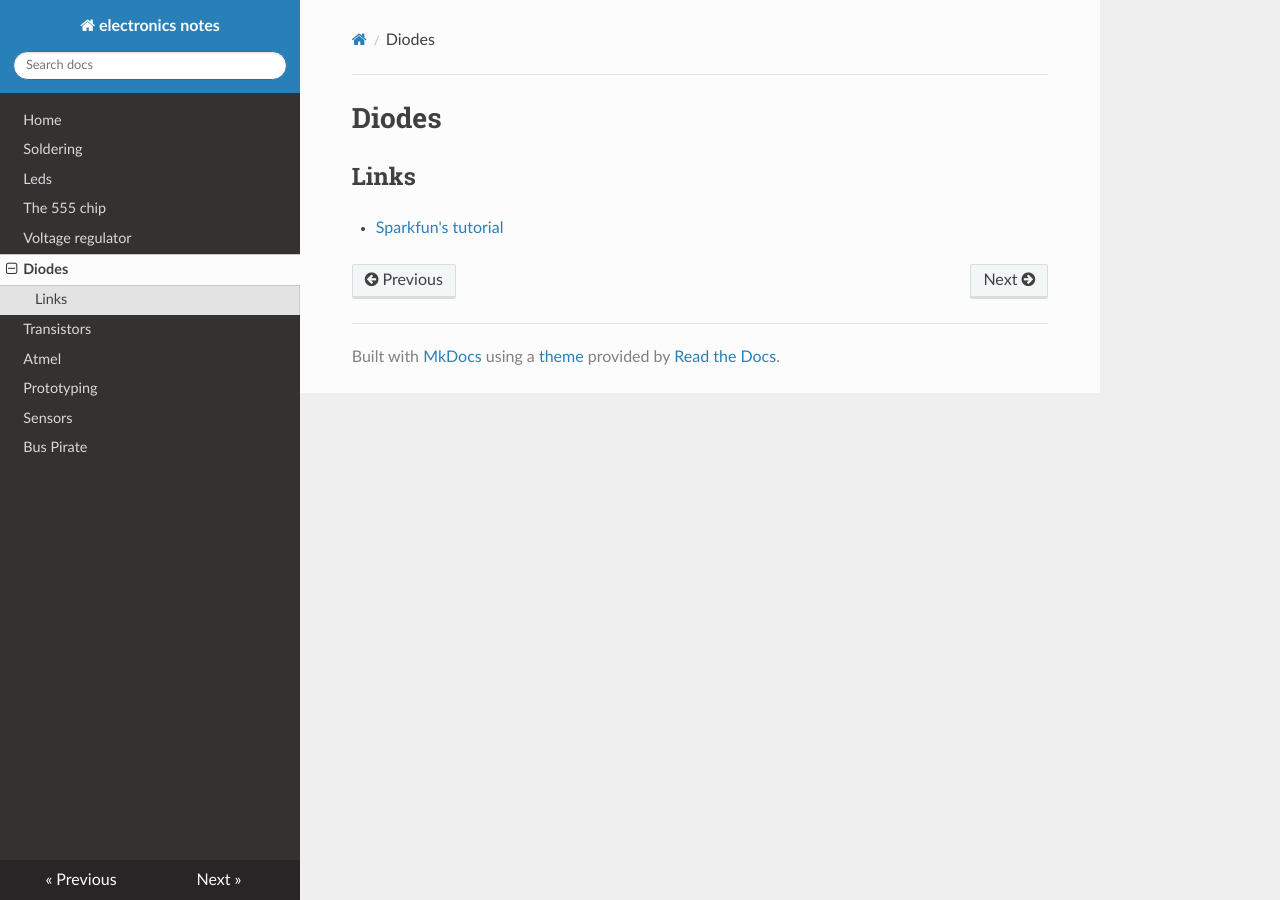
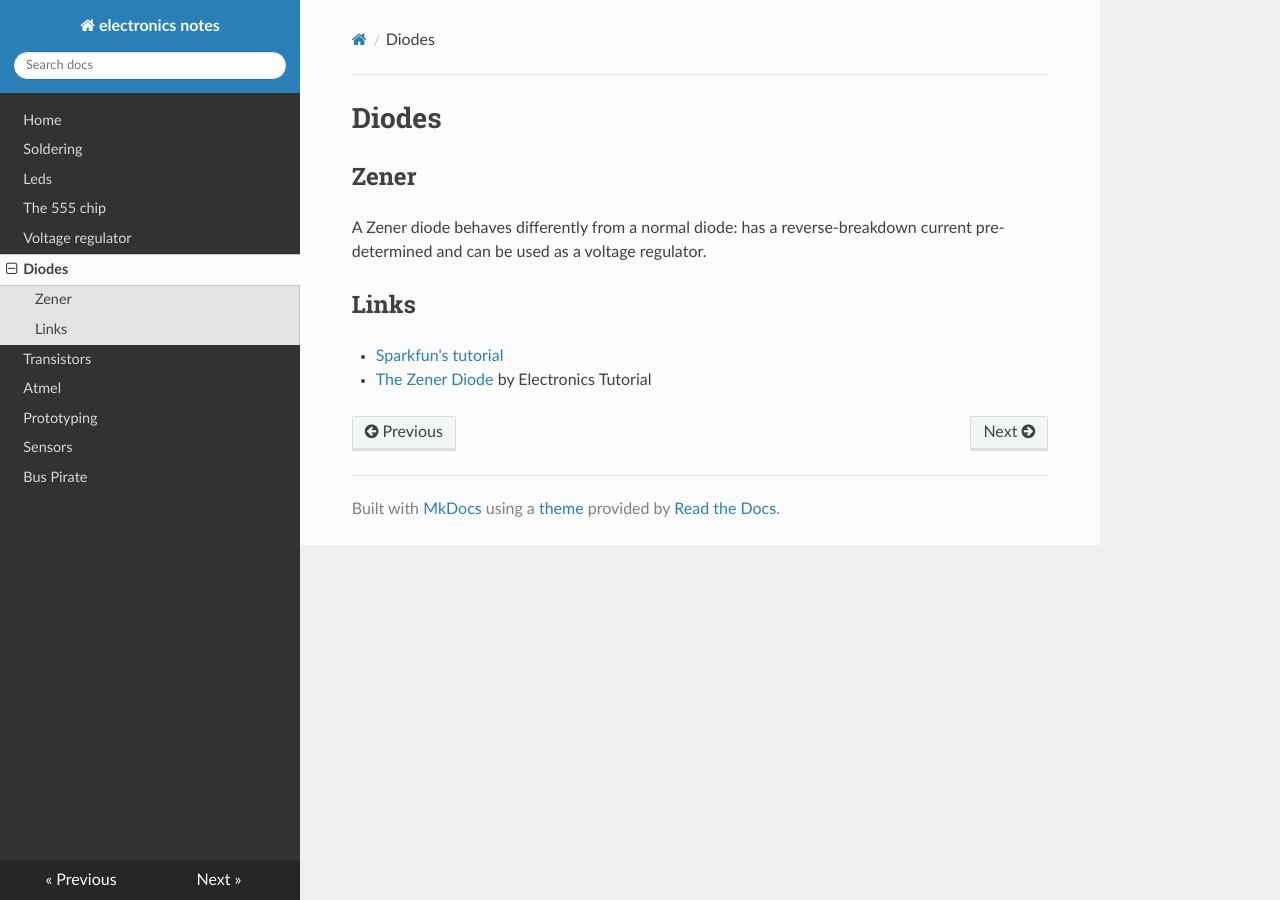
Before and after one commit to gipi/electronics-notes, an MkDocs documentation site: the page built from docs/diode.md, in a window 1280 px wide. Built offline with MkDocs 1.6.1, drawn with Linux system fonts in a browser that asks for light colours; nearby versions of some CDN libraries; old or Windows-style settings are respelled for this version of MkDocs.

Commit message:
Add note about Zener diode.

```diff
--- a/docs/diode.md
+++ b/docs/diode.md
@@ -1,5 +1,11 @@
 # Diodes
+
+## Zener
+
+A Zener diode behaves differently from a normal diode: has a reverse-breakdown current
+pre-determined and can be used as a voltage regulator.
 
 ## Links
 
  - [Sparkfun's tutorial](https://learn.sparkfun.com/tutorials/diodes)
+ - [The Zener Diode](http://www.electronics-tutorials.ws/diode/diode_7.html) by Electronics Tutorial
```
